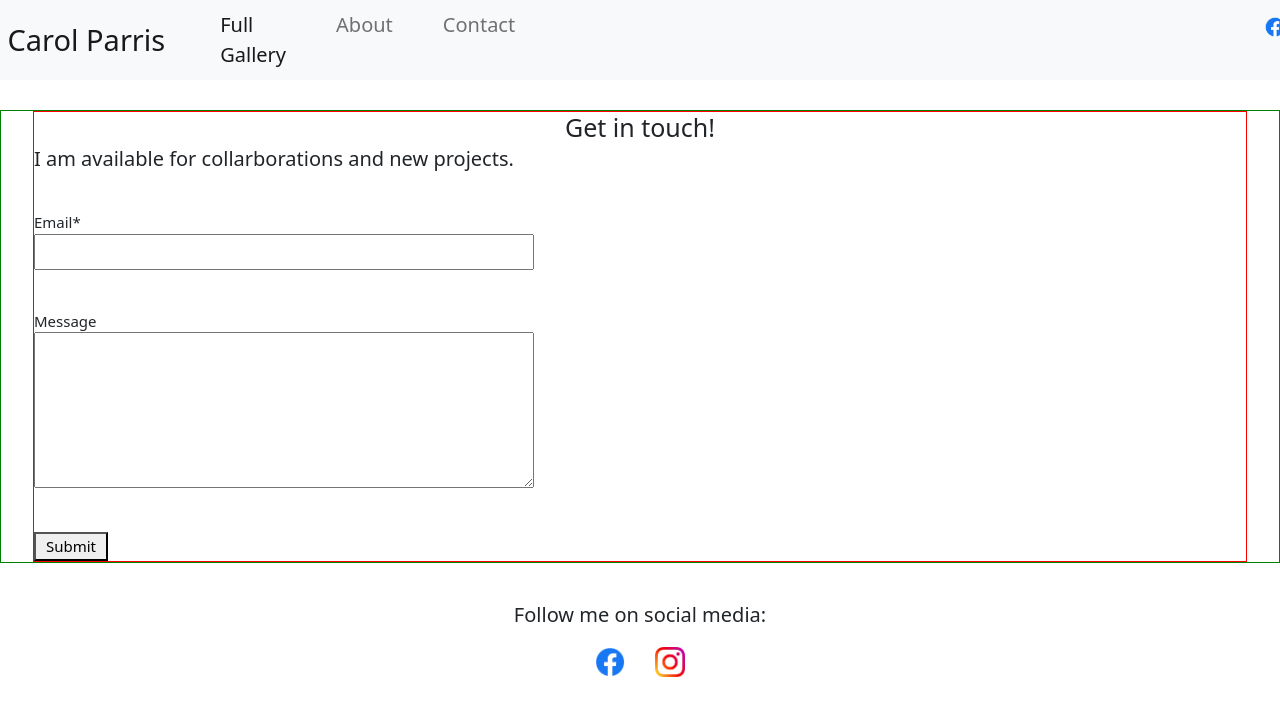
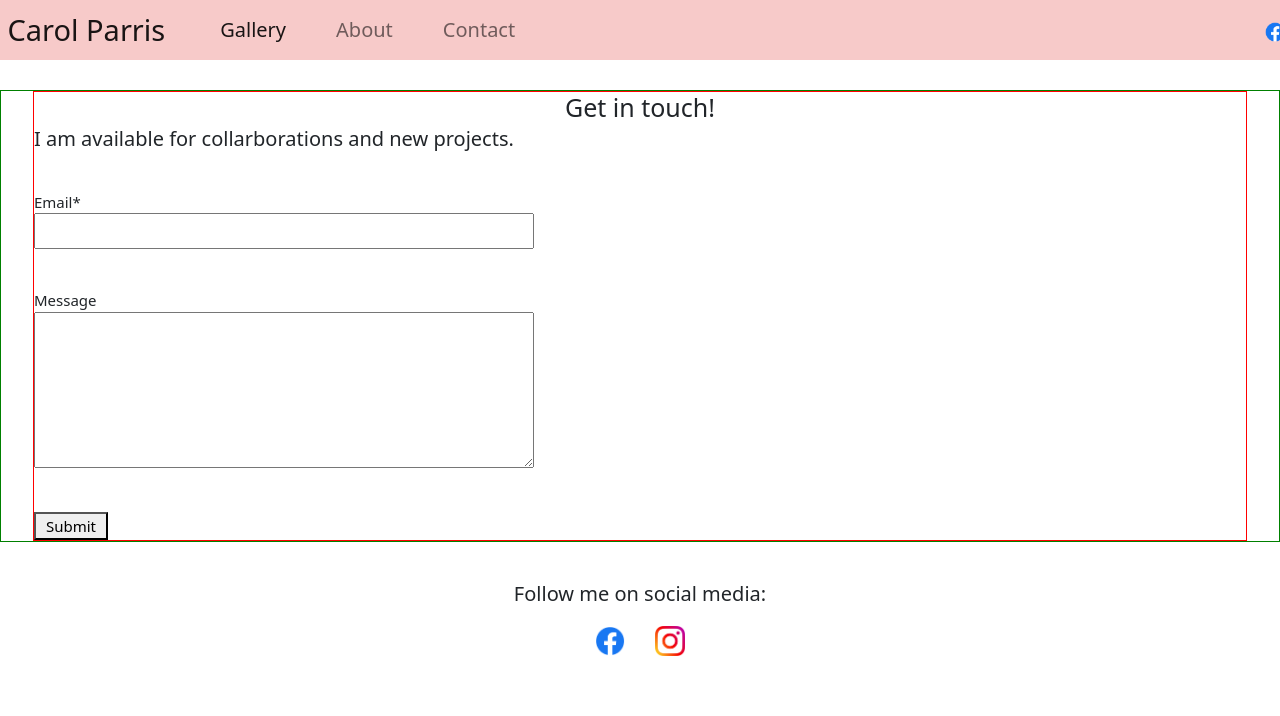
Before and after one commit to PiperRc/ArtPortfolio, a plain HTML site: page contact.html in a window 1280 px wide. Shown: the top 716 px of the page. Drawn offline with nearby package versions, Linux system fonts and the light colour scheme.

Commit message:
Update contact.html

```diff
--- a/contact.html
+++ b/contact.html
@@ -17,8 +17,8 @@
 
 <body>
     <main>
-        <!-- navbar -->
-        <nav class="navbar navbar-expand-lg navbar-light bg-light">
+          <!-- navbar -->
+          <nav class="navbar navbar-expand-lg navbar-light navbar-custom">
             <div class="container-fluid">
                 <a class="navbar-brand" href="index.html">Carol Parris</a>
                 <button class="navbar-toggler" type="button" data-bs-toggle="collapse" data-bs-target="#navbarNav"
@@ -28,11 +28,11 @@
                 <div class="collapse navbar-collapse" id="navbarNav">
                     <ul class="navbar-nav">
                         <li class="nav-item">
-                            <a class="nav-link active" aria-current="page" href="gallery.html">Full Gallery</a>
+                            <a class="nav-link full-gallery-nav active" aria-current="page" href="gallery.html">Gallery</a>
                         </li>
 
                         <li class="nav-item">
-                            <a class="nav-link" href="about.html">About</a>
+                            <a class="nav-link about-nav" href="about.html">About</a>
                         </li>
 
                         <li class="nav-item contact-nav">
```
